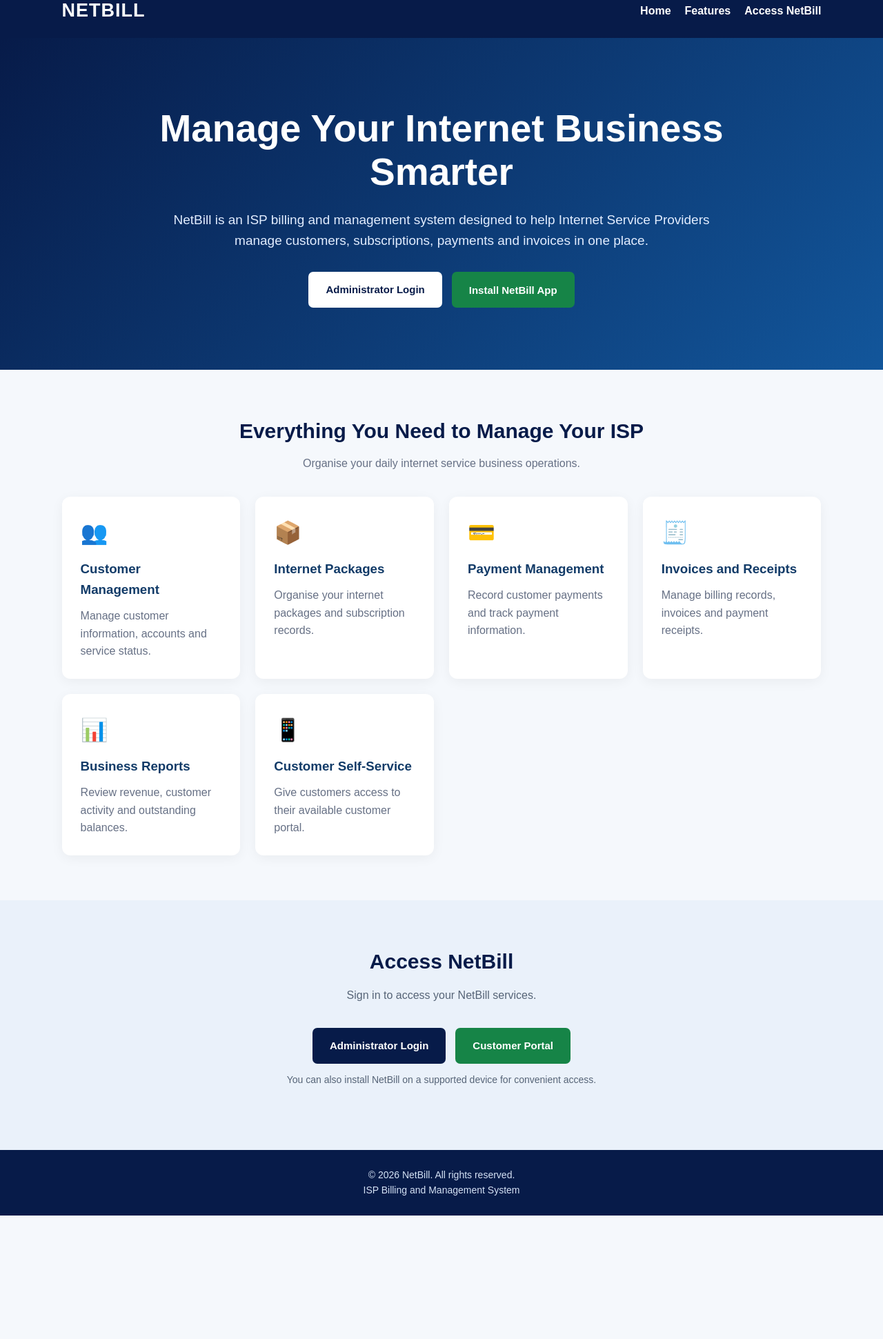
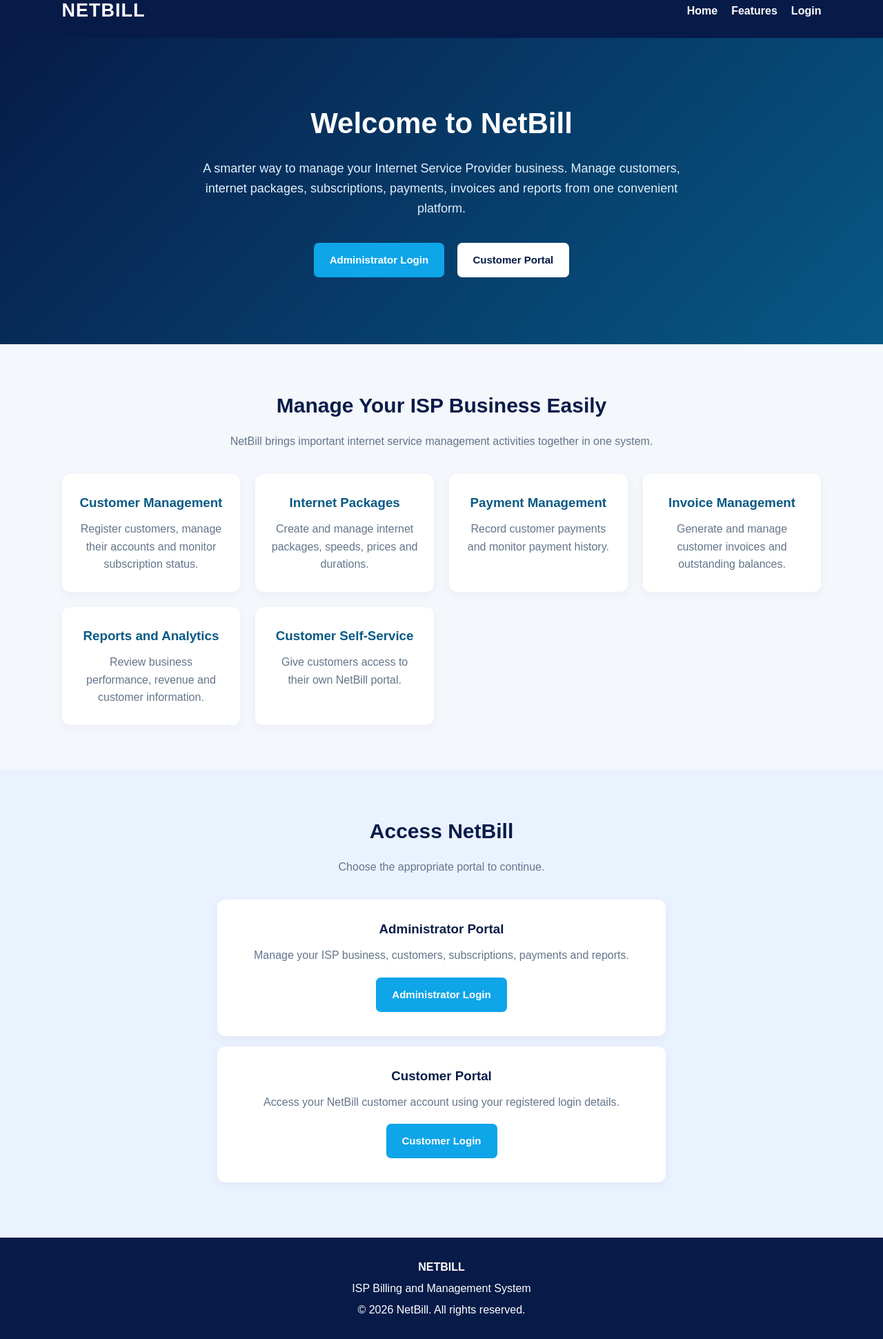
Before and after one commit to kadeci326/NetBill, a plain HTML site: page index.html in a window 1280 px wide. Shown: the part 24-1965 px from the top of the page at 69% size. Before the commit the page ends 1786 px from the top, so only its background shows below. Drawn offline with Linux system fonts and the light colour scheme.

Commit message:
Add files via upload
Fix Google verification and NetBill homepage

```diff
--- a/index.html
+++ b/index.html
@@ -2,42 +2,62 @@
 <!DOCTYPE html>
 <html lang="en">
 <head>
-    <meta name="google-site-verification" content="Mk3hPkUNNJrMQEvbUjt1BLCSIBpQstTwU5j1igEHeDU" />
     <meta charset="UTF-8">
     <meta name="viewport" content="width=device-width, initial-scale=1.0">
 
-<title>NetBill | ISP Billing and Management System</title>
+    <!-- GOOGLE SEARCH CONSOLE VERIFICATION -->
+    <meta name="google-site-verification"
+          content="Mk3hPkUNNJrMQEvbUjt1BLCSIBpQstTwU5j1igEHeDU">
 
-<meta name="description" content="NetBill is an ISP billing and management system that helps internet service providers manage customers, subscriptions, payments, invoices and business operations.">
+    <!-- SEO INFORMATION -->
+    <title>NetBill - ISP Billing and Management System</title>
 
-<meta name="keywords" content="NetBill, ISP billing system, internet service provider software, ISP customer management, billing and invoicing software">
+    <meta name="description"
+          content="NetBill is an Internet Service Provider billing and management system for managing customers, subscriptions, payments, invoices, internet packages and business operations.">
 
+    <meta name="keywords"
+          content="NetBill, ISP billing system, internet billing software, ISP management system, customer management, internet subscriptions, Kenya">
+
+    <meta name="robots" content="index, follow">
     <meta name="author" content="NetBill">
 
-<meta name="robots" content="index, follow">
-
-<link rel="canonical" href="https://kadeci326.github.io/NetBill/">
+    <link rel="canonical"
+          href="https://kadeci326.github.io/NetBill/">
 
     <meta name="theme-color" content="#071b49">
-<link rel="manifest" href="manifest.json">
+
+    <!-- SOCIAL MEDIA PREVIEW -->
+    <meta property="og:title"
+          content="NetBill - ISP Billing and Management System">
+
+    <meta property="og:description"
+          content="Manage your internet customers, subscriptions, payments and invoices using NetBill.">
 
     <meta property="og:type" content="website">
-<meta property="og:title" content="NetBill | ISP Billing and Management System">
-<meta property="og:description" content="Manage ISP customers, subscriptions, payments and invoices with NetBill.">
-<meta property="og:url" content="https://kadeci326.github.io/NetBill/">
+
+    <meta property="og:url"
+          content="https://kadeci326.github.io/NetBill/">
 
     <meta name="twitter:card" content="summary">
-<meta name="twitter:title" content="NetBill ISP Billing System">
-<meta name="twitter:description" content="A billing and management solution for Internet Service Providers.">
 
+    <!-- PWA -->
+    <link rel="manifest" href="./manifest.json">
+
+    <link rel="icon" type="image/png"
+          href="./netbill-icon-192.png">
+
+    <link rel="apple-touch-icon"
+          href="./netbill-icon-192.png">
+
+    <!-- STRUCTURED DATA FOR SEARCH ENGINES -->
     <script type="application/ld+json">
     {
         "@context": "https://schema.org",
         "@type": "SoftwareApplication",
         "name": "NetBill",
         "applicationCategory": "BusinessApplication",
-  "operatingSystem": "Web browser",
-  "description": "An ISP billing and management system for managing customers, subscriptions, payments and invoices.",
+        "operatingSystem": "Web, Android",
+        "description": "An Internet Service Provider billing and management system for managing customers, subscriptions, payments and invoices.",
         "url": "https://kadeci326.github.io/NetBill/"
     }
     </script>
@@ -51,8 +71,8 @@
 
         body {
             font-family: Arial, sans-serif;
-    color: #1b2940;
-    background: #f5f8fc;
+            background: #f4f7fc;
+            color: #1e293b;
             line-height: 1.6;
         }
 
@@ -61,8 +81,8 @@ header {
             color: white;
             padding: 18px 7%;
             display: flex;
+            justify-content: space-between;
             align-items: center;
-    justify-content: space-between;
             flex-wrap: wrap;
             gap: 15px;
         }
@@ -75,7 +95,6 @@ header {
 
         nav {
             display: flex;
-    align-items: center;
             gap: 20px;
             flex-wrap: wrap;
         }
@@ -87,140 +106,120 @@ nav a {
         }
 
         nav a:hover {
-    color: #65c8ff;
+            color: #38bdf8;
         }
 
         .hero {
-    background: linear-gradient(135deg, #071b49, #12569b);
+            background: linear-gradient(135deg, #071b49, #075985);
             color: white;
             text-align: center;
-    padding: 100px 20px 90px;
-}
-
-.hero-content {
-    max-width: 850px;
-    margin: auto;
+            padding: 90px 20px;
         }
 
         .hero h1 {
-    font-size: clamp(34px, 6vw, 55px);
-    line-height: 1.15;
-    margin-bottom: 22px;
+            font-size: 42px;
+            margin-bottom: 18px;
         }
 
         .hero p {
-    font-size: 19px;
-    color: #e2edff;
-    margin-bottom: 30px;
+            max-width: 720px;
+            margin: 0 auto 28px;
+            font-size: 18px;
+            color: #e0f2fe;
         }
 
-.actions {
-    display: flex;
-    justify-content: center;
-    gap: 14px;
-    flex-wrap: wrap;
-}
-
-.btn {
+        .button {
             display: inline-block;
-    padding: 14px 25px;
+            padding: 13px 23px;
             border-radius: 7px;
             text-decoration: none;
             font-weight: bold;
+            margin: 7px;
+            cursor: pointer;
             border: none;
-    cursor: pointer;
             font-size: 15px;
         }
 
-.btn-primary {
-    background: #ffffff;
+        .button-primary {
+            background: #0ea5e9;
+            color: white;
+        }
+
+        .button-secondary {
+            background: white;
             color: #071b49;
         }
 
-.btn-secondary {
-    background: #168447;
+        .button-install {
+            background: #16a34a;
             color: white;
         }
 
-.btn:hover {
+        .button:hover {
             opacity: 0.88;
         }
 
-section {
+        .section {
             padding: 65px 7%;
+            text-align: center;
         }
 
-.section-title {
-    text-align: center;
-    margin-bottom: 35px;
+        .section h2 {
+            font-size: 30px;
+            margin-bottom: 15px;
+            color: #071b49;
         }
 
-.section-title h2 {
-    color: #071b49;
-    font-size: 30px;
-    margin-bottom: 10px;
-}
-
-.section-title p {
-    color: #667085;
+        .section-intro {
+            max-width: 750px;
+            margin: 0 auto 35px;
+            color: #64748b;
         }
 
         .features {
             display: grid;
             grid-template-columns: repeat(auto-fit, minmax(220px, 1fr));
             gap: 22px;
-    max-width: 1150px;
-    margin: auto;
+            margin-top: 35px;
         }
 
         .feature {
             background: white;
-    padding: 27px;
+            padding: 27px 20px;
             border-radius: 12px;
-    box-shadow: 0 4px 18px rgba(0,0,0,0.05);
-}
-
-.feature .icon {
-    font-size: 32px;
-    margin-bottom: 12px;
+            box-shadow: 0 4px 16px #0000000c;
         }
 
         .feature h3 {
-    color: #123b68;
+            color: #075985;
             margin-bottom: 10px;
         }
 
         .feature p {
-    color: #667085;
+            color: #64748b;
         }
 
         .access {
-    background: #eaf1fa;
-    text-align: center;
+            background: #eaf2ff;
         }
 
-.access p {
-    margin: 12px 0 25px;
-    color: #566477;
+        .access-card {
+            background: white;
+            max-width: 650px;
+            margin: 15px auto;
+            padding: 28px;
+            border-radius: 12px;
+            box-shadow: 0 4px 16px #0000000c;
         }
 
-.access .actions {
-    margin-top: 20px;
+        .access-card h3 {
+            color: #071b49;
+            margin-bottom: 10px;
         }
 
-.access .btn-primary {
-    background: #071b49;
-    color: white;
-}
-
-.access .btn-secondary {
-    background: #168447;
-}
-
-.install-note {
-    font-size: 14px;
-    color: #667085;
-    margin-top: 18px;
+        .access-card p {
+            color: #64748b;
+            margin-bottom: 12px;
         }
 
         footer {
@@ -231,8 +230,11 @@ footer {
         }
 
         footer p {
-    font-size: 14px;
-    color: #d5e2f5;
+            margin: 5px;
+        }
+
+        #installButton {
+            display: none;
         }
 
         @media (max-width: 600px) {
@@ -246,11 +248,19 @@ footer p {
             }
 
             .hero {
-        padding: 75px 20px;
+                padding: 65px 18px;
             }
 
-    section {
-        padding: 50px 6%;
+            .hero h1 {
+                font-size: 31px;
+            }
+
+            .hero p {
+                font-size: 16px;
+            }
+
+            .section {
+                padding: 45px 18px;
             }
         }
     </style>
@@ -264,124 +274,176 @@ footer p {
     <nav>
         <a href="#home">Home</a>
         <a href="#features">Features</a>
-        <a href="#access">Access NetBill</a>
+        <a href="#access">Login</a>
     </nav>
 </header>
 
 <main>
 
+    <!-- HOMEPAGE -->
     <section class="hero" id="home">
-    <div class="hero-content">
 
-        <h1>Manage Your Internet Business Smarter</h1>
+        <h1>Welcome to NetBill</h1>
 
         <p>
-            NetBill is an ISP billing and management system designed
-            to help Internet Service Providers manage customers,
-            subscriptions, payments and invoices in one place.
+            A smarter way to manage your Internet Service Provider
+            business. Manage customers, internet packages,
+            subscriptions, payments, invoices and reports
+            from one convenient platform.
         </p>
 
-        <div class="actions">
-            <a href="admin-login.html" class="btn btn-primary">
+        <a href="admin-login.html"
+           class="button button-primary">
             Administrator Login
         </a>
 
-            <button id="installButton" class="btn btn-secondary" hidden>
+        <a href="customer-portal-login.html"
+           class="button button-secondary">
+            Customer Portal
+        </a>
+
+        <br>
+
+        <button id="installButton"
+                class="button button-install"
+                type="button">
             Install NetBill App
         </button>
-        </div>
 
-    </div>
     </section>
 
-<section id="features">
+    <!-- FEATURES -->
+    <section class="section" id="features">
 
-    <div class="section-title">
-        <h2>Everything You Need to Manage Your ISP</h2>
-        <p>Organise your daily internet service business operations.</p>
-    </div>
+        <h2>Manage Your ISP Business Easily</h2>
+
+        <p class="section-intro">
+            NetBill brings important internet service management
+            activities together in one system.
+        </p>
 
         <div class="features">
 
             <div class="feature">
-            <div class="icon">👥</div>
                 <h3>Customer Management</h3>
-            <p>Manage customer information, accounts and service status.</p>
+                <p>
+                    Register customers, manage their accounts
+                    and monitor subscription status.
+                </p>
             </div>
 
             <div class="feature">
-            <div class="icon">📦</div>
                 <h3>Internet Packages</h3>
-            <p>Organise your internet packages and subscription records.</p>
+                <p>
+                    Create and manage internet packages,
+                    speeds, prices and durations.
+                </p>
             </div>
 
             <div class="feature">
-            <div class="icon">💳</div>
                 <h3>Payment Management</h3>
-            <p>Record customer payments and track payment information.</p>
+                <p>
+                    Record customer payments and monitor
+                    payment history.
+                </p>
             </div>
 
             <div class="feature">
-            <div class="icon">🧾</div>
-            <h3>Invoices and Receipts</h3>
-            <p>Manage billing records, invoices and payment receipts.</p>
+                <h3>Invoice Management</h3>
+                <p>
+                    Generate and manage customer invoices
+                    and outstanding balances.
+                </p>
             </div>
 
             <div class="feature">
-            <div class="icon">📊</div>
-            <h3>Business Reports</h3>
-            <p>Review revenue, customer activity and outstanding balances.</p>
+                <h3>Reports and Analytics</h3>
+                <p>
+                    Review business performance, revenue
+                    and customer information.
+                </p>
             </div>
 
             <div class="feature">
-            <div class="icon">📱</div>
                 <h3>Customer Self-Service</h3>
-            <p>Give customers access to their available customer portal.</p>
+                <p>
+                    Give customers access to their own
+                    NetBill portal.
+                </p>
             </div>
 
         </div>
 
     </section>
 
-<section class="access" id="access">
+    <!-- LOGIN OPTIONS -->
+    <section class="section access" id="access">
 
-    <div class="section-title">
         <h2>Access NetBill</h2>
-        <p>Sign in to access your NetBill services.</p>
-    </div>
 
-    <div class="actions">
+        <p class="section-intro">
+            Choose the appropriate portal to continue.
+        </p>
 
-        <a href="admin-login.html" class="btn btn-primary">
+        <div class="access-card">
+
+            <h3>Administrator Portal</h3>
+
+            <p>
+                Manage your ISP business, customers,
+                subscriptions, payments and reports.
+            </p>
+
+            <a href="admin-login.html"
+               class="button button-primary">
                 Administrator Login
-        </a>
-
-        <a href="customer-portal-login.html" class="btn btn-secondary">
-            Customer Portal
             </a>
 
         </div>
 
-    <p class="install-note">
-        You can also install NetBill on a supported device for convenient access.
+        <div class="access-card">
+
+            <h3>Customer Portal</h3>
+
+            <p>
+                Access your NetBill customer account
+                using your registered login details.
             </p>
+
+            <a href="customer-portal-login.html"
+               class="button button-primary">
+                Customer Login
+            </a>
+
+        </div>
 
     </section>
 
 </main>
 
 <footer>
-    <p>© <span id="year"></span> NetBill. All rights reserved.</p>
-    <p>ISP Billing and Management System</p>
+    <p><strong>NETBILL</strong></p>
+
+    <p>
+        ISP Billing and Management System
+    </p>
+
+    <p>
+        &copy; <span id="currentYear"></span> NetBill.
+        All rights reserved.
+    </p>
 </footer>
 
 <script>
-document.getElementById("year").textContent =
+    // CURRENT YEAR
+    document.getElementById("currentYear").textContent =
         new Date().getFullYear();
 
+    // PWA INSTALLATION
     let deferredInstallPrompt = null;
 
-const installButton = document.getElementById("installButton");
+    const installButton =
+        document.getElementById("installButton");
 
     window.addEventListener("beforeinstallprompt", function(event) {
 
@@ -389,13 +451,14 @@ window.addEventListener("beforeinstallprompt", function(event) {
 
         deferredInstallPrompt = event;
 
-    installButton.hidden = false;
+        installButton.style.display = "inline-block";
 
     });
 
     installButton.addEventListener("click", async function() {
 
         if (!deferredInstallPrompt) {
+            alert("NetBill installation is not available in this browser right now.");
             return;
         }
 
@@ -405,23 +468,32 @@ installButton.addEventListener("click", async function() {
 
         deferredInstallPrompt = null;
 
-    installButton.hidden = true;
+        installButton.style.display = "none";
 
     });
 
     window.addEventListener("appinstalled", function() {
 
-    installButton.hidden = true;
+        installButton.style.display = "none";
+
+        deferredInstallPrompt = null;
 
     });
 
+    // SERVICE WORKER
     if ("serviceWorker" in navigator) {
 
         window.addEventListener("load", function() {
 
             navigator.serviceWorker.register("./service-worker.js")
+                .then(function() {
+                    console.log("NetBill service worker registered.");
+                })
                 .catch(function(error) {
-                console.error("NetBill service worker error:", error);
+                    console.error(
+                        "NetBill service worker error:",
+                        error
+                    );
                 });
 
         });
```
Lines whose indentation alone changed are shown as unchanged.
